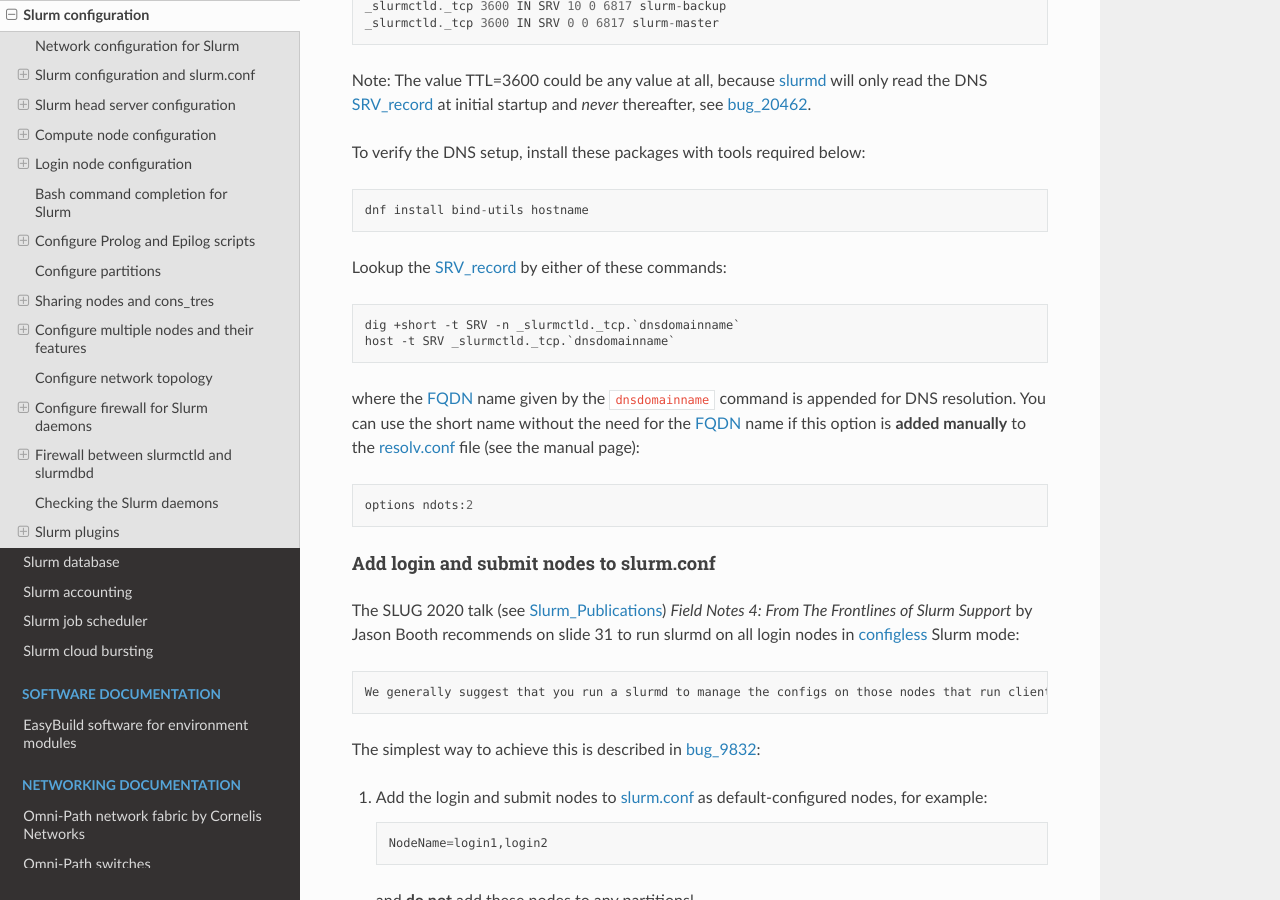
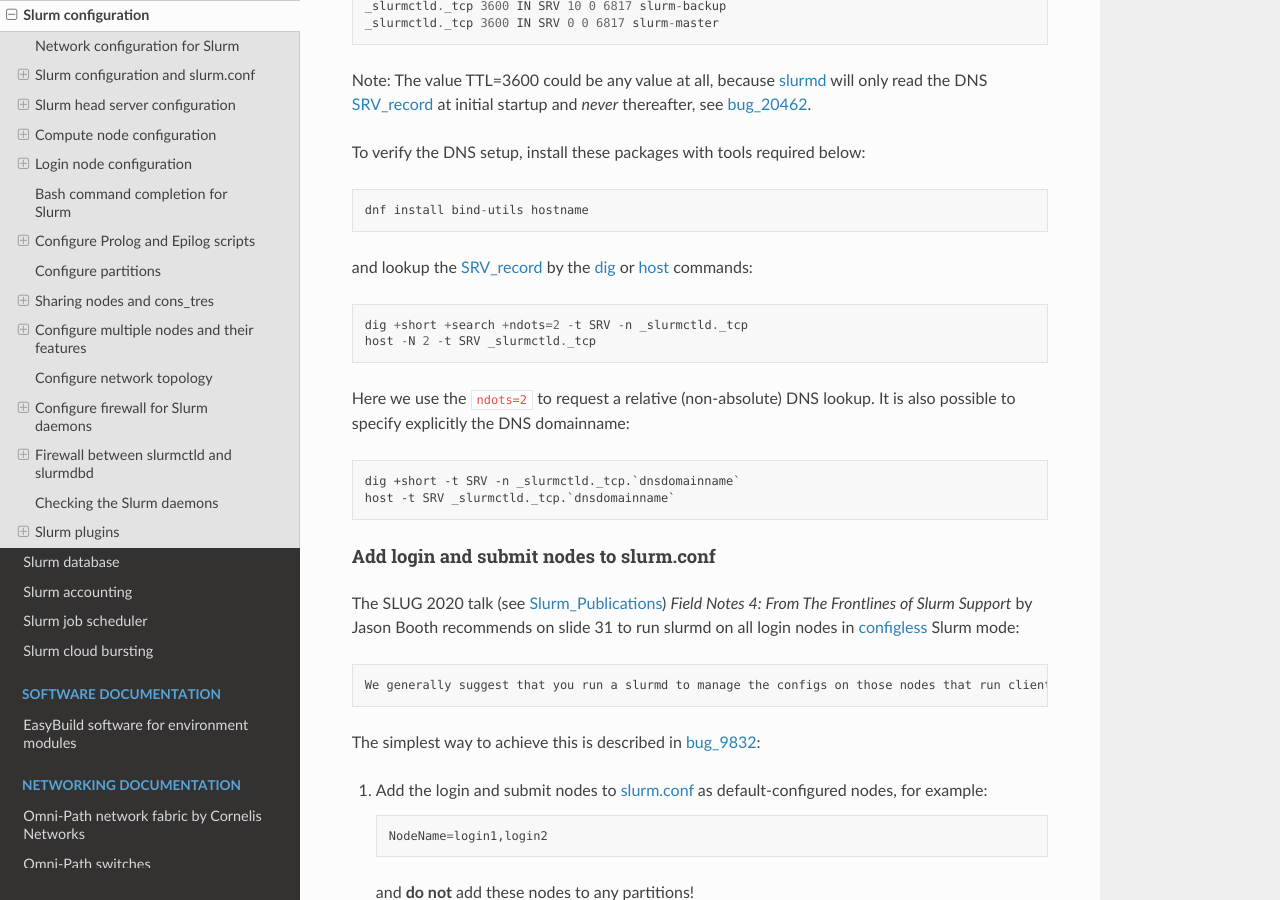
Before and after one commit to OleHolmNielsen/Niflheim_system, a Sphinx documentation site: the page built from docs/Slurm_configuration.rst, in a window 1280 px wide and 900 px high, scrolled down 2974 px. Built offline with Sphinx 7.4.7 and the Read the Docs theme 3.1.0, drawn with Linux system fonts in a browser that asks for light colours.

Commit message:
Use ndots=2 to request a relative (non-absolute) DNS lookup

```diff
--- a/docs/Slurm_configuration.rst
+++ b/docs/Slurm_configuration.rst
@@ -97,16 +97,16 @@
 
   dnf install bind-utils hostname
 
-Lookup the SRV_record_ by either of these commands::
+and lookup the SRV_record_ by the dig_ or host_ commands::
+
+  dig +short +search +ndots=2 -t SRV -n _slurmctld._tcp
+  host -N 2 -t SRV _slurmctld._tcp
+
+Here we use the ``ndots=2`` to request a relative (non-absolute) DNS lookup.
+It is also possible to specify explicitly the DNS domainname::
 
   dig +short -t SRV -n _slurmctld._tcp.`dnsdomainname`
   host -t SRV _slurmctld._tcp.`dnsdomainname`
-
-where the FQDN_ name given by the ``dnsdomainname`` command is appended for DNS resolution.
-You can use the short name without the need for the FQDN_ name if this option
-is **added manually** to the resolv.conf_ file (see the manual page)::
-
-  options ndots:2
 
 .. _configless: https://slurm.schedmd.com/configless_slurm.html
 .. _DNS_zone: https://en.wikipedia.org/wiki/Zone_file
@@ -115,6 +115,8 @@
 .. _bug_20462: https://support.schedmd.com/show_bug.cgi?id=20462
 .. _FQDN: https://en.wikipedia.org/wiki/Fully_qualified_domain_name
 .. _resolv.conf: https://linux.die.net/man/5/resolv.conf
+.. _dig: https://linux.die.net/man/1/dig
+.. _host: https://linux.die.net/man/1/host
 
 Add login and submit nodes to slurm.conf
 ........................................
```
